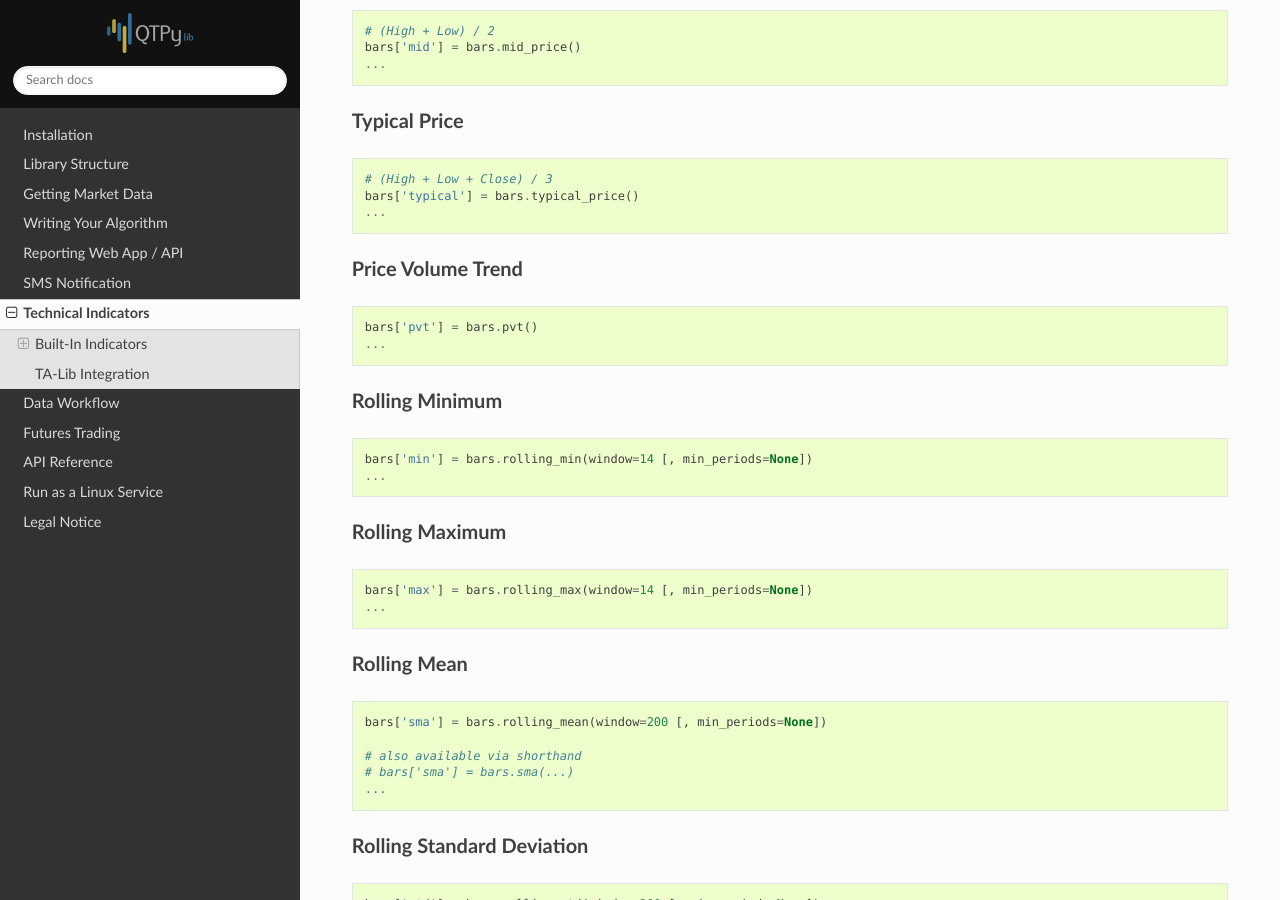
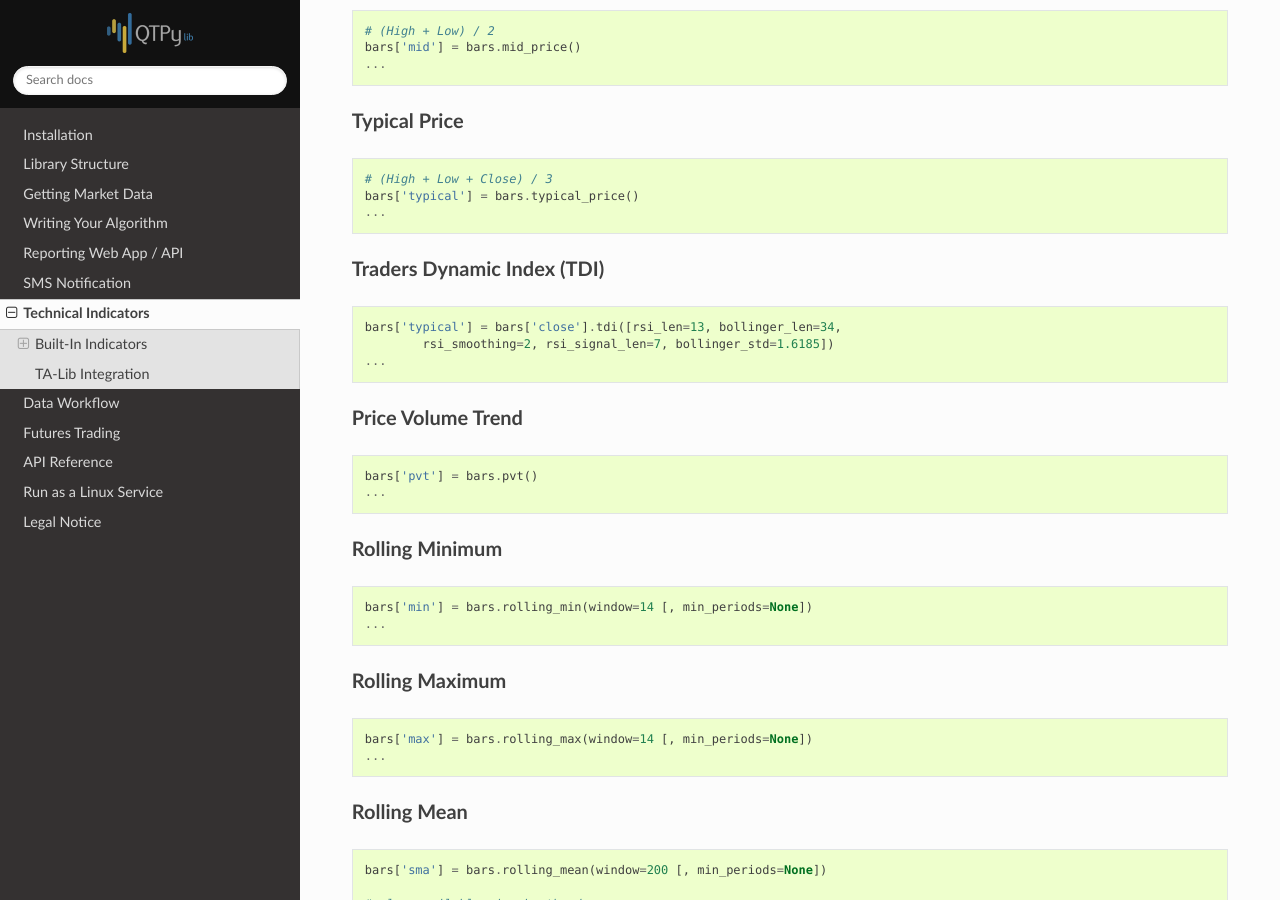
Before and after one commit to ranaroussi/qtpylib, a Sphinx documentation site: the page built from docs/source/indicators.rst, in a window 1280 px wide and 900 px high, scrolled down 2880 px. Built offline with Sphinx 7.4.7 and the Read the Docs theme 2.0.0, drawn with Linux system fonts in a browser that asks for light colours.

```diff
--- a/docs/source/indicators.rst
+++ b/docs/source/indicators.rst
@@ -189,6 +189,15 @@ Typical Price
 
     # (High + Low + Close) / 3
     bars['typical'] = bars.typical_price()
+    ...
+
+
+Traders Dynamic Index (TDI)
+---------------------------------
+.. code:: python
+
+    bars['typical'] = bars['close'].tdi([rsi_len=13, bollinger_len=34,
+            rsi_smoothing=2, rsi_signal_len=7, bollinger_std=1.6185])
     ...
 
 
```
Also changed, not shown: CHANGELOG.rst (+13 -1 lines), 2 other files.
